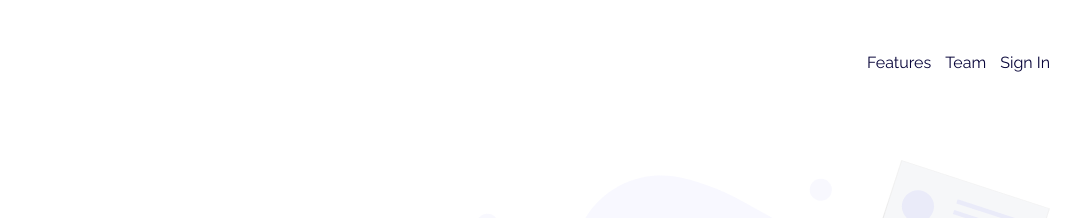
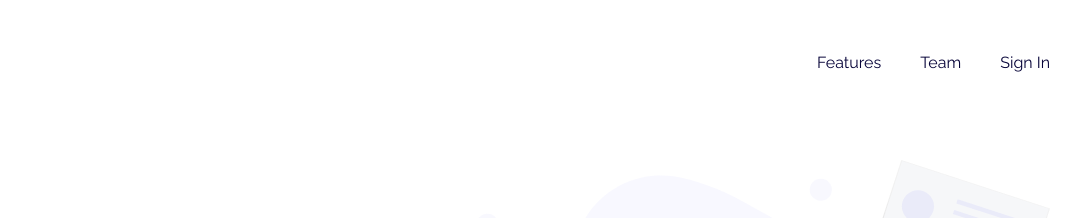
Before and after one commit to samimkabiru/Fylo-light-theme, a website built with Parcel: page index.html in a window 1280 px wide. Shown: the top 218 px of the page, 200-1280 px from the left. Built offline with nearby package versions, Linux system fonts and the light colour scheme.

Commit message:
Increase the margin between the links in the nav component.

```diff
--- a/css/styles.css
+++ b/css/styles.css
@@ -258,6 +258,13 @@ a {
 
 .nav__item:nth-of-type(2) {
   margin: 0 1rem;
+  transition: margin 0.3s;
+}
+
+@media screen and (min-width: 768px) {
+  .nav__item:nth-of-type(2) {
+    margin: 0 3.5rem;
+  }
 }
 
 /* Hero */
```
